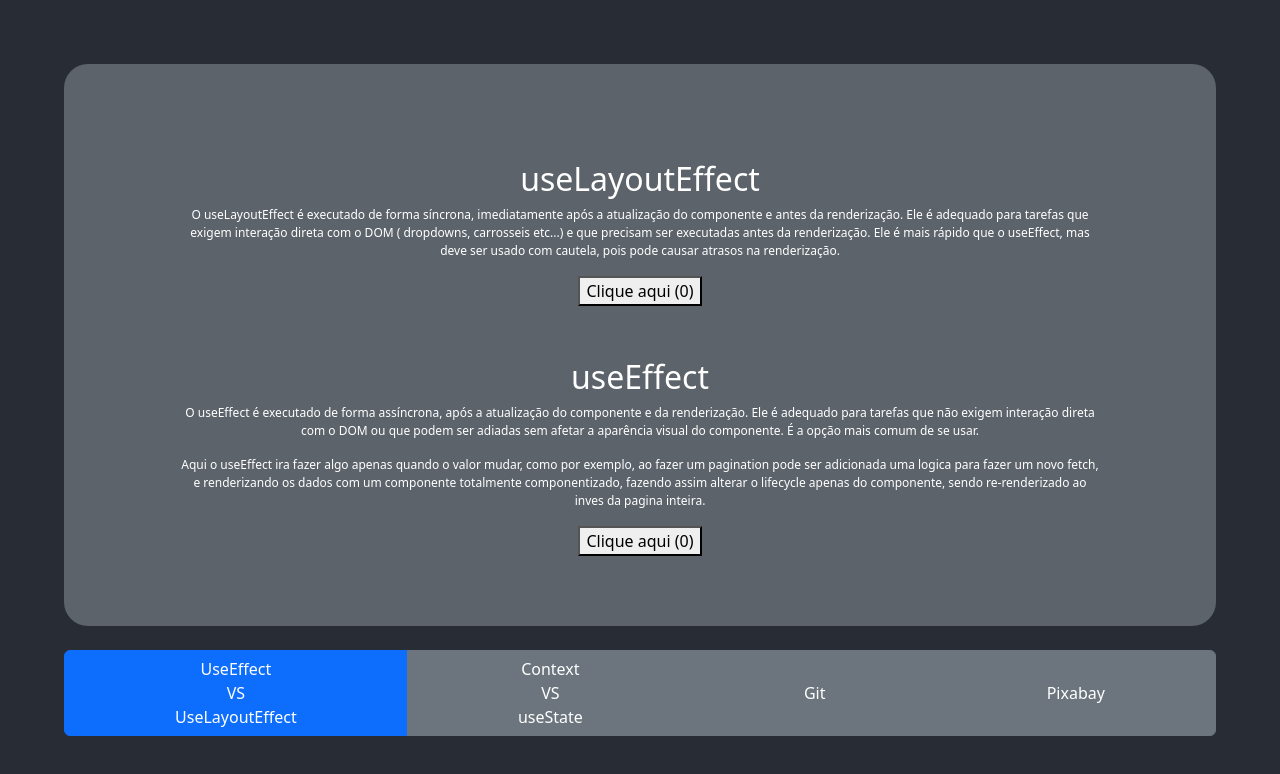
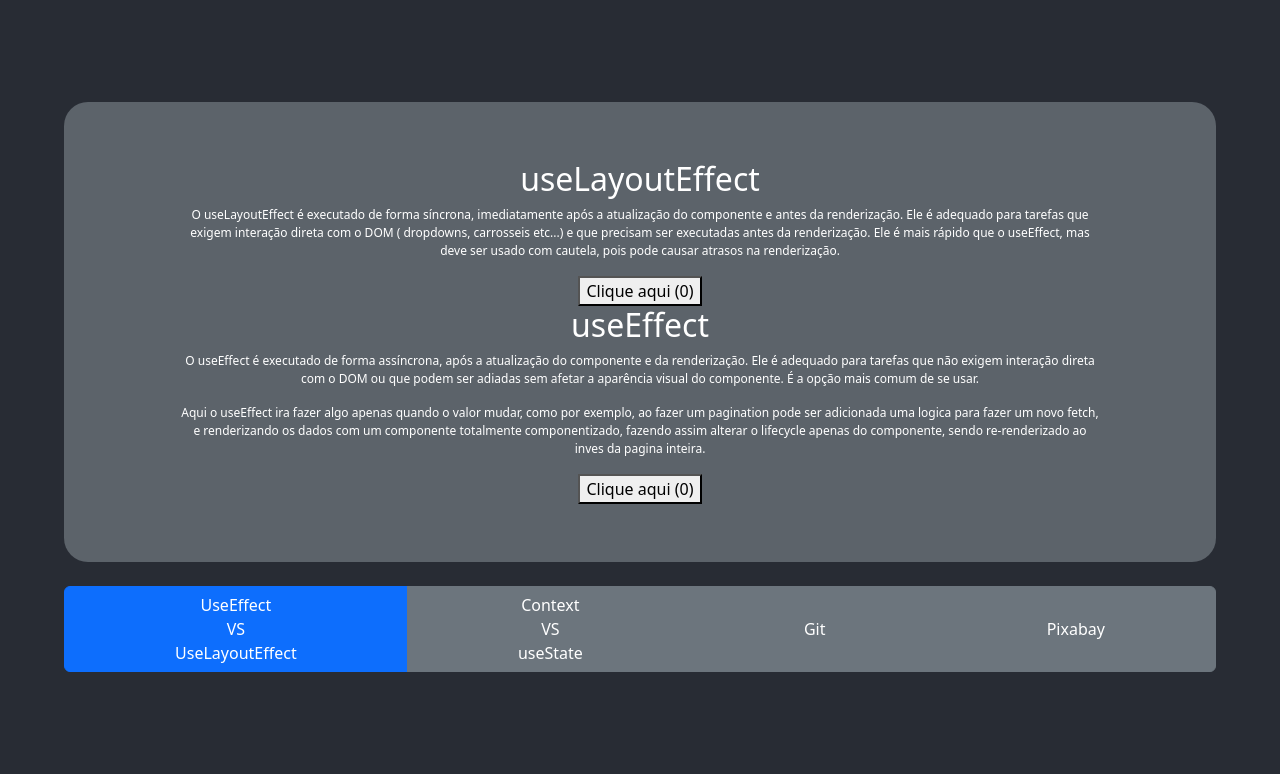
Before and after one commit to Caicrs/react-skills-app, a React (Create React App) app: page / in a window 1280 px wide. Shown: the top 774 px of the page. Built offline with nearby package versions, Linux system fonts and the light colour scheme.

Commit message:
Styles - padding and box-sizing changed

```diff
--- a/src/App.css
+++ b/src/App.css
@@ -2,7 +2,8 @@
 	text-align: center;
 	height: 100vh;
 	background-color: #282c34;
-	padding: 5%;
+	padding: 10%  5%;
+	box-sizing: border-box;
 }
 
 .App-logo {
```
